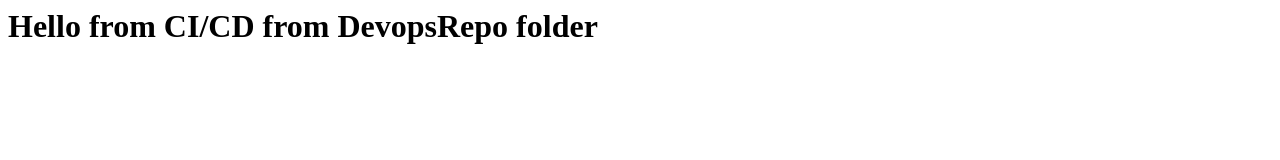
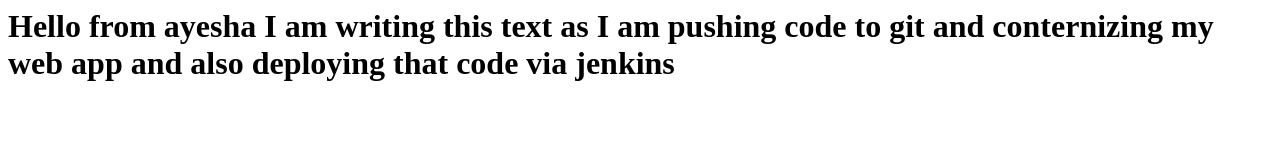
Before and after one commit to AyeshaHabib110/DevopsRepo, a plain HTML site: page index.html in a window 1280 px wide. Drawn offline with Linux system fonts and the light colour scheme.

Commit message:
added text for index.html file

```diff
--- a/index.html
+++ b/index.html
@@ -1 +1 @@
-<h1>Hello from CI/CD from DevopsRepo folder</h1>
+<h1>Hello from ayesha I am writing this text as I am pushing code to git and conternizing my web app and also deploying that code via jenkins</h1>
```
